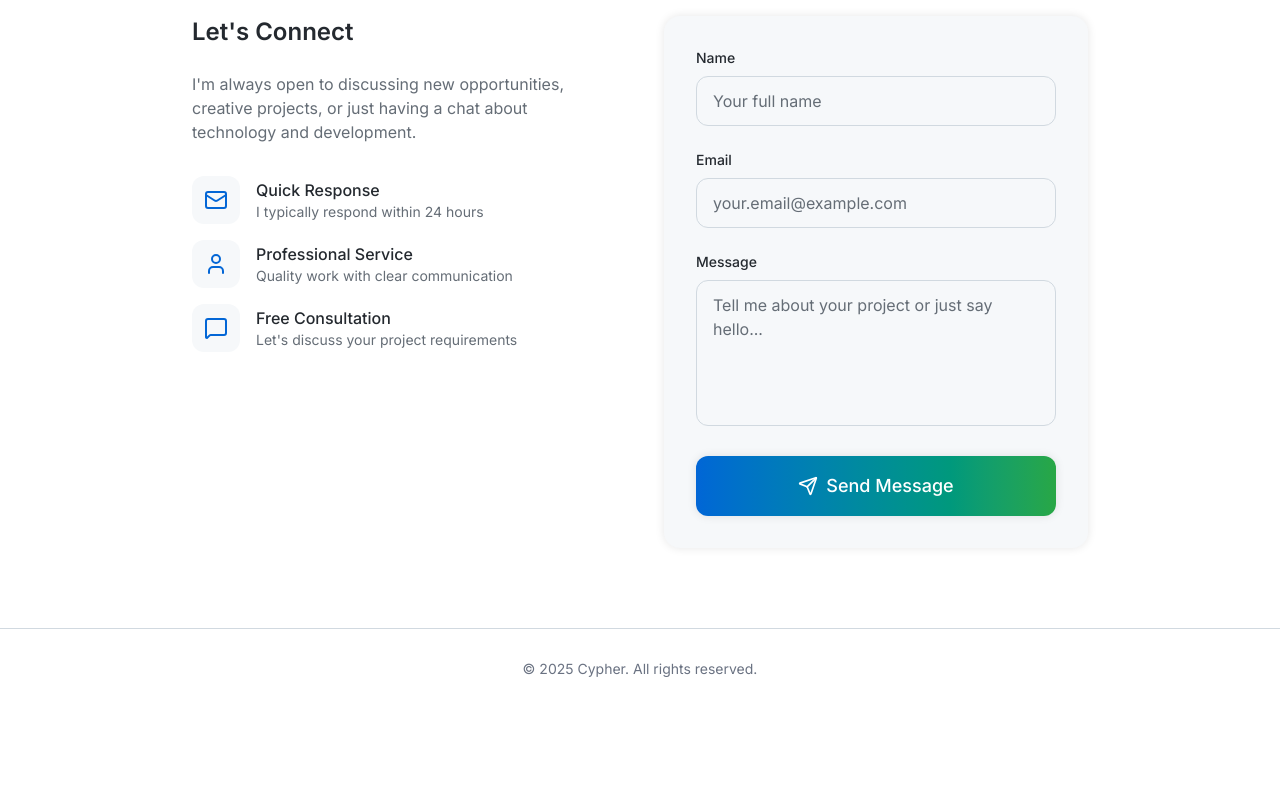
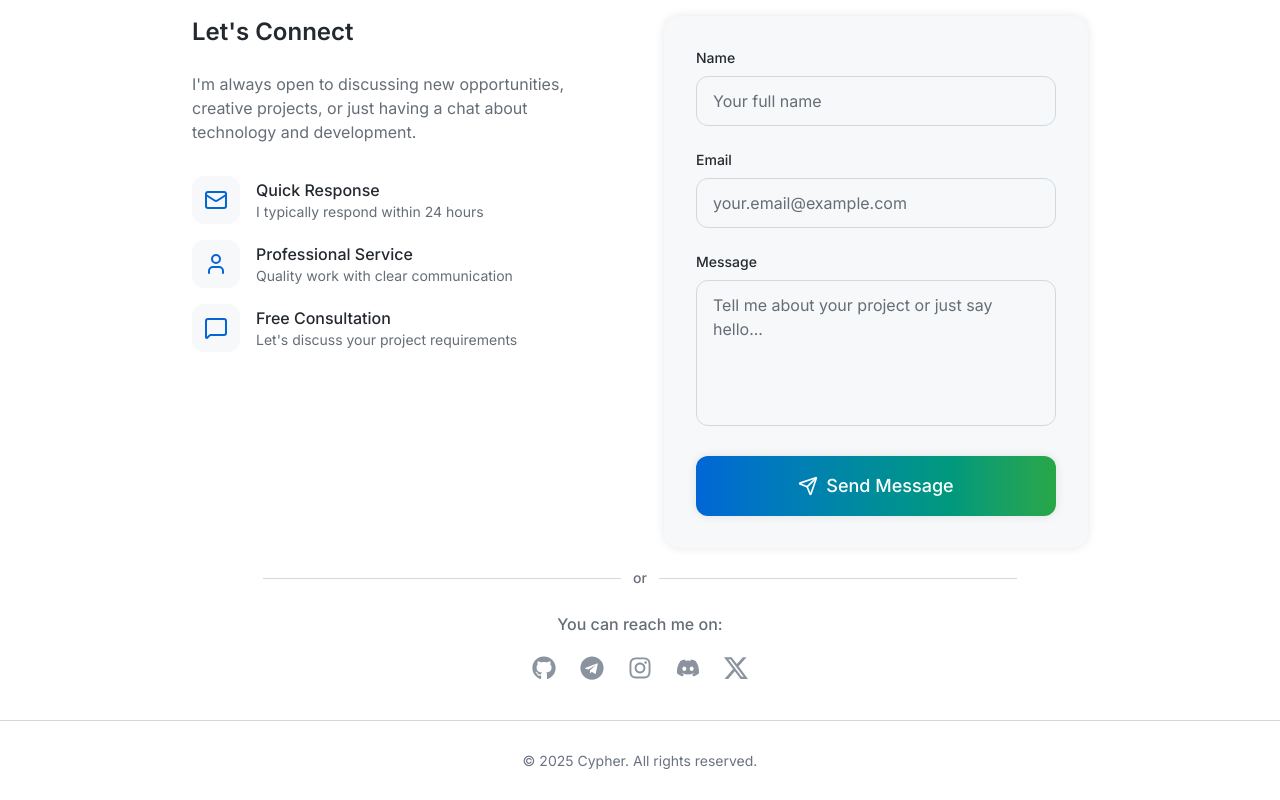
Before and after one commit to ShahabCypher/ShahabCypher, a React (Vite) app in the folder frontend/: page / in a window 1280 px wide. Shown: the part 2430-3230 px from the top of the page. Before the commit the page ends 3138 px from the top, so only its background shows below. Built offline with nearby package versions, Linux system fonts and the light colour scheme; no server answers; a web font is replaced by a local one.

Commit message:
added social icons

```diff
--- /dev/null
+++ b/frontend/src/components/modules/SocialIcons.jsx
@@ -0,0 +1,43 @@
+import { FaGithub, FaTelegram, FaInstagram, FaDiscord } from "react-icons/fa";
+import { BsTwitterX } from "react-icons/bs";
+
+const SocialIcons = () => {
+  return (
+    <div className="w-full">
+      <div className="w-full flex justify-center items-center mt-5">
+        <div className="border-t border-blight dark:border-bdark w-2/5 mr-3"></div>
+        <span className="text-medium-gray dark:text-muted-gray text-sm font-medium">
+          or
+        </span>
+        <div className="border-t border-blight dark:border-bdark w-2/5 ml-3"></div>
+      </div>
+      <div className="w-full flex flex-col justify-center items-center mt-6">
+        <p className="text-medium-gray dark:text-muted-gray font-medium">
+          You can reach me on:
+        </p>
+        <div className="flex items-center gap-6 text-muted-gray dark:text-medium-gray mt-5 text-2xl">
+          <a href="https://github.com/ShahabCypher" target="_blank">
+            <FaGithub />
+          </a>
+          <a href="https://t.me/ShahabCypher" target="_blank">
+            <FaTelegram />
+          </a>
+          <a href="https://instagram.com/shahabcypher" target="_blank">
+            <FaInstagram />
+          </a>
+          <a
+            href="https://discordapp.com/users/654402138700644372"
+            target="_blank"
+          >
+            <FaDiscord />
+          </a>
+          <a href="https://x.com/ShahabCypher" target="_blank">
+            <BsTwitterX />
+          </a>
+        </div>
+      </div>
+    </div>
+  );
+};
+
+export default SocialIcons;
--- a/frontend/src/components/templates/ContactSection.jsx
+++ b/frontend/src/components/templates/ContactSection.jsx
@@ -1,10 +1,11 @@
 import { Mail, User, MessageSquare } from "lucide-react";
 
 import ContactForm from "components/modules/ContactForm";
+import SocialIcons from "components/modules/SocialIcons";
 
 const ContactSection = () => {
   return (
-    <section id="contact" className="w-full py-20 px-4">
+    <section id="contact" className="w-full pt-20 pb-10 px-4">
       <div className="max-w-4xl mx-auto">
         {/* Section Header */}
         <div className="text-center mb-16">
@@ -83,6 +84,7 @@ const ContactSection = () => {
           {/* Contact Form */}
           <ContactForm />
         </div>
+        <SocialIcons />
       </div>
     </section>
   );
```
